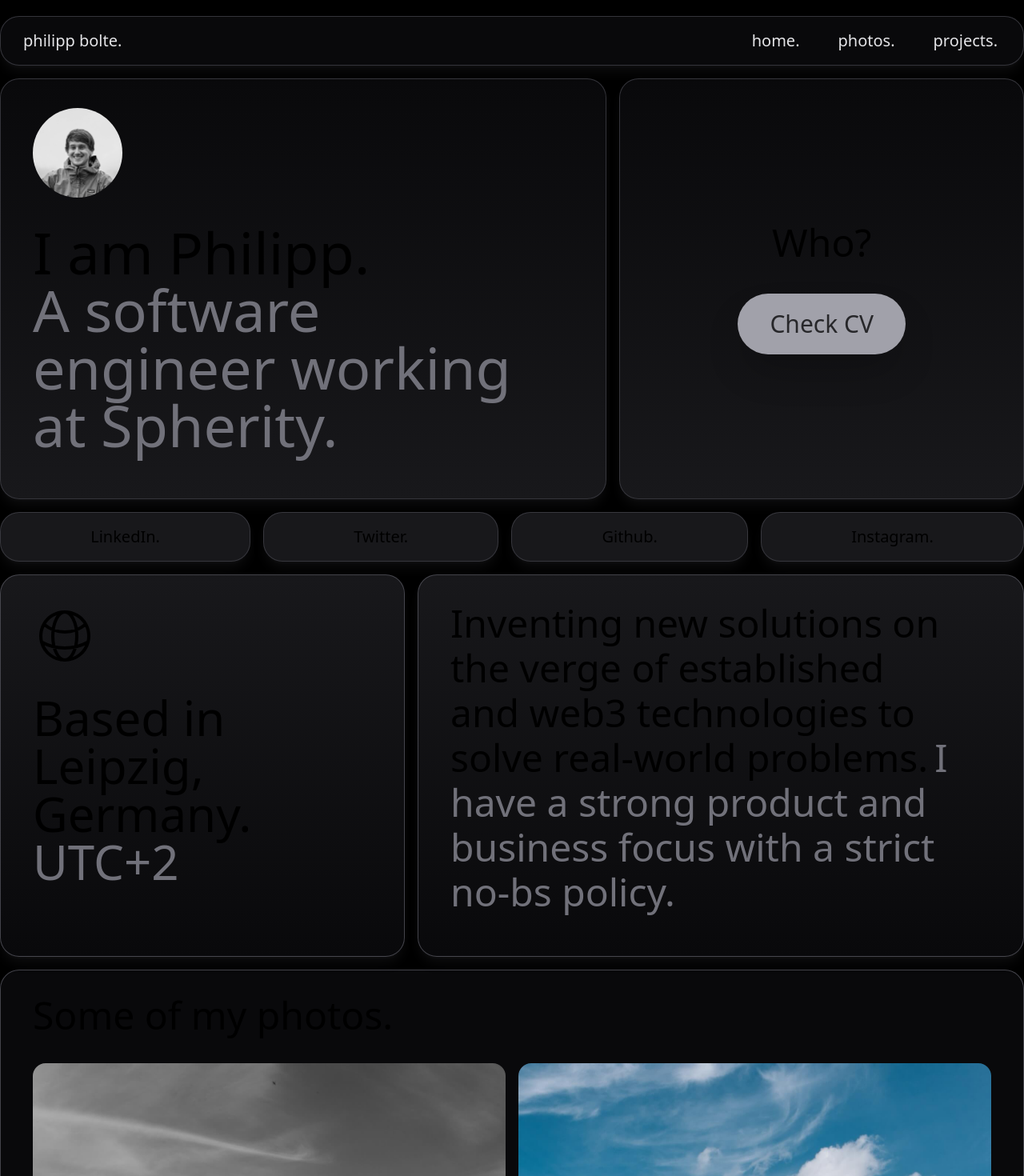
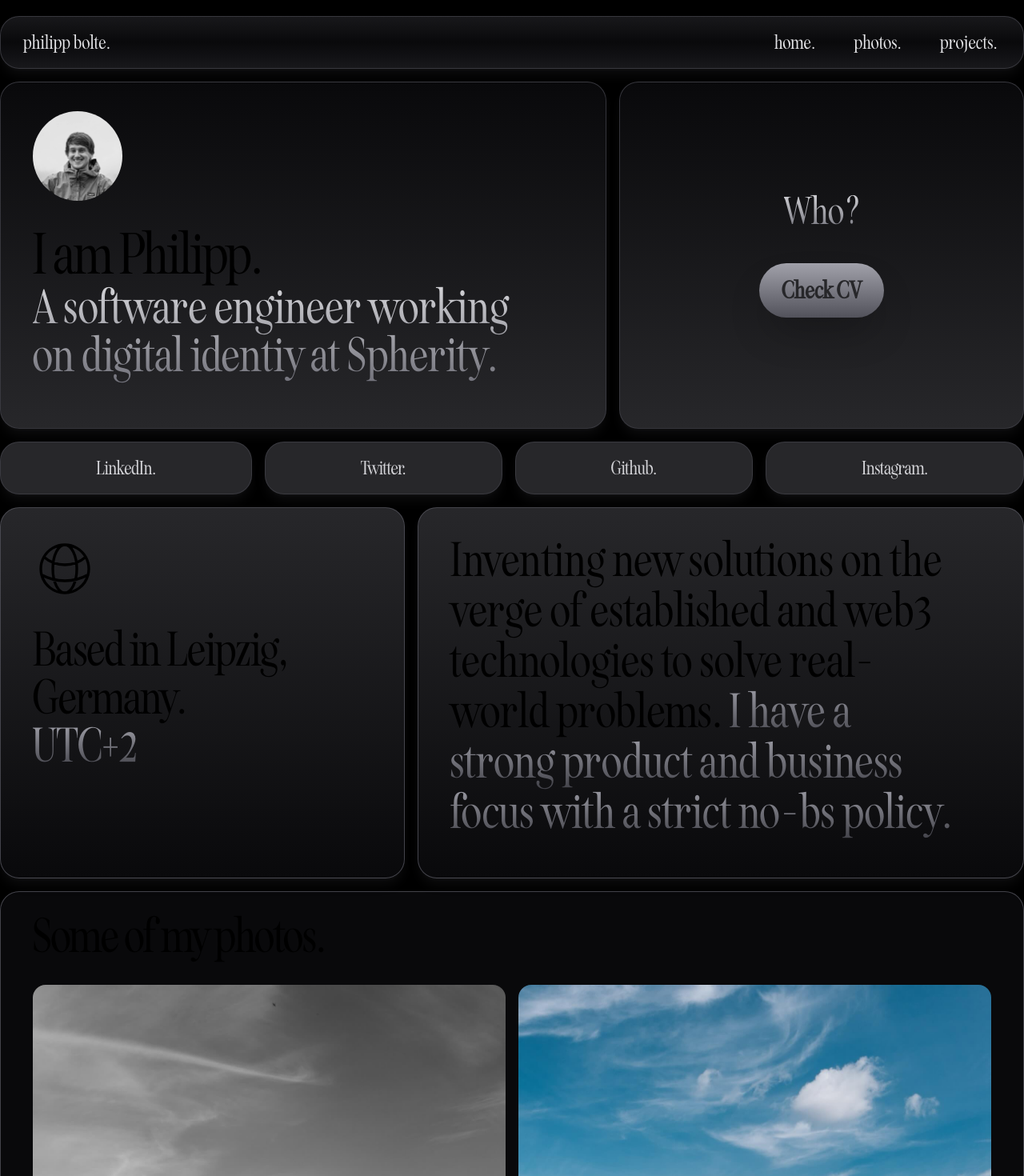
Before and after one commit to strumswell/bolte, a Next.js app: page / in a window 1280 px wide. Shown: the top 1470 px of the page at 80% size. Built offline with nearby package versions, Linux system fonts and the light colour scheme.

Commit message:
feat: updated colors and font

```diff
--- a/src/components/about.tsx
+++ b/src/components/about.tsx
@@ -1,13 +1,13 @@
 export default function About() {
   return (
     <div className="flex flex-col sm:flex-row gap-4 sm:mt-4 m-4 sm:ml-0 sm:mr-0">
-      <div className="sm:basis-2/5 bg-gradient-to-b from-zinc-900 to-zinc-950 rounded-3xl p-4 pl-10 pr-20 border border-zinc-600/80 shadow-lg shadow-zinc-700/20">
+      <div className="sm:basis-2/5 bg-gradient-to-b from-zinc-800 to-zinc-950 rounded-3xl p-4 pl-10 pr-20 border border-zinc-600/80 shadow-lg shadow-zinc-700/20">
         <div className="flex flex-col gap-4 mt-5 mb-8">
           <svg
             xmlns="http://www.w3.org/2000/svg"
             fill="none"
             viewBox="0 0 24 24"
-            strokeWidth="1.2"
+            strokeWidth="1"
             stroke="currentColor"
             className="w-20 h-20"
           >
@@ -18,17 +18,19 @@ export default function About() {
             />
           </svg>
           <div className="mt-4">
-            <p className="text-6xl font-light break-after-column">Based in Leipzig, Germany.</p>
-            <p className="text-6xl font-light text-zinc-500">UTC+2</p>
+            <p className="text-6xl font-nostalgic break-after-column">Based in Leipzig, Germany.</p>
+            <p className="text-6xl font-nostalgic bg-gradient-to-b from-zinc-400 to-zinc-700 bg-clip-text text-transparent">
+              UTC+2
+            </p>
           </div>
         </div>
       </div>
-      <div className="sm:basis-3/5 bg-gradient-to-b from-zinc-900 to-zinc-950 rounded-3xl p-4 pl-10 pr-20 border border-zinc-600/80 shadow-lg shadow-zinc-700/20">
+      <div className="sm:basis-3/5 sm:bg-gradient-to-b bg-zinc-950 sm:from-zinc-800 sm:to-zinc-950 rounded-3xl p-4 pl-10 pr-20 border border-zinc-600/80 shadow-lg shadow-zinc-700/20">
         <div className="mt-5 mb-8 leading-10">
-          <span className="text-5xl font-light">
+          <span className="text-6xl font-nostalgic tracking-wide">
             Inventing new solutions on the verge of established and web3 technologies to solve real-world problems.
           </span>
-          <span className="text-5xl font-light text-zinc-500 ml-2">
+          <span className="text-6xl font-nostalgic font-thin tracking-wide ml-2 bg-gradient-to-b from-zinc-400 to-zinc-700 bg-clip-text text-transparent">
             I have a strong product and business focus with a strict no-bs policy.
           </span>
         </div>
--- a/src/components/footer.tsx
+++ b/src/components/footer.tsx
@@ -2,10 +2,10 @@ import Link from "next/link";
 
 export default function Footer() {
   return (
-    <nav className="flex justify-between w-auto bg-zinc-950 text-xl font-light p-4 pl-7 pr-8 mt-4 mb-28 sm:mb-4 ml-4 mr-4 sm:ml-0 sm:mr-0 rounded-3xl border border-zinc-700/80 shadow-lg shadow-zinc-700/20">
+    <nav className="flex justify-between w-auto bg-gradient-to-b from-zinc-900 via-zinc-950 to-zinc-900 text-zinc-200 text-2xl font-nostalgic font-light p-4 pl-7 pr-8 mt-4 mb-28 sm:mb-4 ml-4 mr-4 sm:ml-0 sm:mr-0 rounded-3xl border border-zinc-700/80 shadow-lg shadow-zinc-700/20">
       <p className="text-zinc-200">philipp bolte.</p>
-      <p className="text-zinc-500">
-        <Link href="/privacy">privacy</Link> • © {new Date().getUTCFullYear()}
+      <p className="text-zinc-400">
+        <Link href="/privacy">privacy</Link> © {new Date().getUTCFullYear()}
       </p>
     </nav>
   );
--- a/src/components/hero.tsx
+++ b/src/components/hero.tsx
@@ -3,7 +3,7 @@ import Image from "next/image";
 export default function Hero() {
   return (
     <div className="flex flex-col sm:flex-row gap-4 pl-4 pr-4 pb-4 sm:p-0" id="home">
-      <div className="sm:basis-3/5 bg-gradient-to-b from-zinc-950 to-zinc-900 rounded-3xl p-4 pl-10 pr-10 sm:pr-20 border border-zinc-700/80 shadow-lg shadow-zinc-700/20">
+      <div className="sm:basis-3/5 bg-gradient-to-b from-zinc-950 to-zinc-800 rounded-3xl p-4 pl-10 pr-10 sm:pr-20 border border-zinc-700/80 shadow-lg shadow-zinc-700/20">
         <div className="flex flex-col gap-4 mt-5 mb-10">
           <Image
             className="object-cover rounded-full h-28 w-28 grayscale"
@@ -13,19 +13,23 @@ export default function Hero() {
             alt="profile picture"
           />
           <div className="mt-4">
-            <h1 className="text-7xl font-light break-after-column">I am Philipp.</h1>
-            <p className="text-7xl font-light text-zinc-500">A software engineer working at Spherity.</p>
+            <h1 className="text-7xl font-nostalgic font-thin break-after-column">I am Philipp.</h1>
+            <p className="text-6xl font-nostalgic pb-1 font-thin tracking-wide bg-gradient-to-b from-zinc-300 to-zinc-500 bg-clip-text text-transparent">
+              A software engineer working on digital identiy at Spherity.
+            </p>
           </div>
         </div>
       </div>
-      <div className="flex sm:basis-2/5 bg-gradient-to-b from-zinc-950 to-zinc-900 rounded-3xl p-4 pl-10 pr-10 border border-zinc-700/80 shadow-lg shadow-zinc-700/20">
+      <div className="flex sm:basis-2/5 bg-zinc-800 sm:bg-gradient-to-b sm:from-zinc-950 sm:to-zinc-800 rounded-3xl p-4 pl-10 pr-10 border border-zinc-700/80 shadow-lg shadow-zinc-700/20">
         <div className="flex flex-row sm:flex-col gap-10 sm:gap-4 m-auto h-fit items-center">
           <div className="flex justify-center">
-            <h2 className="text-5xl font-light">Who?</h2>
+            <h2 className="text-5xl font-nostalgic font-thin tracking-wide bg-gradient-to-b from-zinc-300 to-zinc-500 bg-clip-text text-transparent pr-1">
+              Who?
+            </h2>
           </div>
           <div className="flex justify-center text-center sm:mt-6">
             <a
-              className="text-2xl lg:text-3xl p-5 pl-10 pr-10 bg-zinc-400 text-zinc-800 shadow-2xl font-light transition duration-500 hover:scale-105 rounded-full"
+              className="text-2xl lg:text-3xl p-4 pl-7 pr-7 font-nostalgic font-semibold tracking-wide bg-gradient-to-b from-zinc-400 to-zinc-600 text-zinc-800 shadow-2xl transition duration-500 hover:scale-105 rounded-full"
               href="https://www.linkedin.com/in/philipp-bolte-5148601a3/"
             >
               Check CV
--- a/src/components/navigation.tsx
+++ b/src/components/navigation.tsx
@@ -1,38 +1,29 @@
 export default function Navigation() {
   return (
     <div>
-      <nav className="hidden sm:inline-flex shadow-lg shadow-zinc-700/20 mb-4 justify-between w-full bg-zinc-950 text-zinc-200 text-xl font-light p-4 pl-7 pr-8 rounded-3xl border border-zinc-700/80">
+      <nav className="hidden sm:inline-flex shadow-lg shadow-zinc-700/20 mb-4 justify-between w-full bg-gradient-to-b from-zinc-900 via-zinc-950 to-zinc-900 text-zinc-200 text-2xl font-nostalgic font-light tracking-wide p-4 pl-7 pr-8 rounded-3xl border border-zinc-700/80">
         <p>philipp bolte.</p>
         <div className="flex gap-12">
-          <a className="hover:text-zinc-400" href="#home">
+          <a className="hover:text-zinc-300" href="#home">
             home.
           </a>
-          <a className="hover:text-zinc-400" href="#photos">
+          <a className="hover:text-zinc-300" href="#photos">
             photos.
           </a>
-          <a className="hover:text-zinc-400" href="#projects">
+          <a className="hover:text-zinc-300" href="#projects">
             projects.
           </a>
         </div>
       </nav>
-      <div className="sm:hidden fixed z-50 max-w-screen bottom-4 right-4 left-4 p-4 bg-zinc-800 opacity-95 rounded-3xl border border-zinc-500/80 shadow-lg shadow-zinc-700/20">
-        <div className="grid h-full grid-cols-3 text-3xl font-light">
-          <a
-            className="inline-flex flex-col items-center justify-center rounded-r-full"
-            href="#home"
-          >
+      <div className="sm:hidden fixed z-50 max-w-screen bottom-4 right-4 left-4 p-4 bg-gradient-to-b from-zinc-800 via-zinc-950 to-zinc-800 opacity-95 rounded-3xl border border-zinc-600/80 shadow-lg shadow-zinc-700/20">
+        <div className="grid h-full grid-cols-3 text-3xl font-nostalgic font-light">
+          <a className="inline-flex flex-col items-center justify-center rounded-r-full" href="#home">
             home.
           </a>
-          <a
-            className="inline-flex flex-col items-center justify-center rounded-r-full"
-            href="#photos"
-          >
+          <a className="inline-flex flex-col items-center justify-center rounded-r-full" href="#photos">
             photos.
           </a>
-          <a
-            className="inline-flex flex-col items-center justify-center rounded-r-full"
-            href="#projects"
-          >
+          <a className="inline-flex flex-col items-center justify-center rounded-r-full" href="#projects">
             projects.
           </a>
         </div>
--- a/src/components/socials.tsx
+++ b/src/components/socials.tsx
@@ -1,26 +1,26 @@
 export default function Socials() {
   return (
-    <div className="flex flex-row gap-4 sm:mt-4 pl-4 pr-4 sm:pl-0 sm:pr-0 text-xl">
+    <div className="flex flex-row gap-4 sm:mt-4 pl-4 pr-4 sm:pl-0 sm:pr-0 text-2xl font-nostalgic">
       <a
-        className="bg-zinc-900 font-light rounded-3xl p-4 grow flex justify-center align-middle transition-all duration-500 hover:bg-zinc-400 hover:text-zinc-800 hover:scale-105 border border-zinc-700/80 shadow-lg shadow-zinc-700/20"
+        className="bg-zinc-800 text-zinc-300 font-light rounded-3xl p-4 grow flex justify-center align-middle transition-all duration-500 hover:bg-zinc-400 hover:text-zinc-800 hover:scale-105 border border-zinc-700/80 shadow-lg shadow-zinc-700/20"
         href="https://www.linkedin.com/in/philipp-bolte-5148601a3/"
       >
         LinkedIn.
       </a>
       <a
-        className="bg-zinc-900 font-light rounded-3xl p-4 grow flex justify-center align-middle transition-all duration-500 hover:bg-zinc-400 hover:text-zinc-800 hover:scale-105 border border-zinc-700/80 shadow-lg shadow-zinc-700/20"
+        className="bg-zinc-800 text-zinc-300 font-light rounded-3xl p-4 grow flex justify-center align-middle transition-all duration-500 hover:bg-zinc-400 hover:text-zinc-800 hover:scale-105 border border-zinc-700/80 shadow-lg shadow-zinc-700/20"
         href="https://twitter.com/strumswell"
       >
         Twitter.
       </a>
       <a
-        className="bg-zinc-900 font-light rounded-3xl p-4 grow flex justify-center align-middle transition-all duration-500 hover:bg-zinc-400 hover:text-zinc-800 hover:scale-105 border border-zinc-700/80 shadow-lg shadow-zinc-700/20"
+        className="bg-zinc-800 text-zinc-300 font-light rounded-3xl p-4 grow flex justify-center align-middle transition-all duration-500 hover:bg-zinc-400 hover:text-zinc-800 hover:scale-105 border border-zinc-700/80 shadow-lg shadow-zinc-700/20"
         href="https://github.com/strumswell"
       >
         Github.
       </a>
       <a
-        className="bg-zinc-900 font-light rounded-3xl p-4 grow flex justify-center align-middle transition-all duration-500 hover:bg-zinc-400 hover:text-zinc-800 hover:scale-105 border border-zinc-700/80 shadow-lg shadow-zinc-700/20"
+        className="bg-zinc-800 text-zinc-300 font-light rounded-3xl p-4 grow flex justify-center align-middle transition-all duration-500 hover:bg-zinc-400 hover:text-zinc-800 hover:scale-105 border border-zinc-700/80 shadow-lg shadow-zinc-700/20"
         href="https://www.instagram.com/strumswell/"
       >
         Instagram.
--- a/src/pages/index.tsx
+++ b/src/pages/index.tsx
@@ -24,7 +24,7 @@ export default function Home() {
           <Photos />
           <div className="flex flex-col sm:flex-row gap-4 mt-4">
             <Project
-              title="Oscar°"
+              title="Oscar"
               description="A SwiftUI weather app"
               picture="/map.jpeg"
               url="https://github.com/strumswell/oscar-weather"
--- a/src/styles/globals.css
+++ b/src/styles/globals.css
@@ -19,3 +19,11 @@ html {
 body {
   color: rgb(var(--foreground-rgb));
 }
+
+@font-face {
+  font-family: "SeriouslyNostalgicFine";
+  src: url("/fonts/Seriously Nostalgic Fine.woff2") format("woff2");
+  font-style: normal;
+  font-weight: normal;
+  text-rendering: optimizeLegibility;
+}
--- a/tailwind.config.js
+++ b/tailwind.config.js
@@ -12,6 +12,9 @@ module.exports = {
         "gradient-radial": "radial-gradient(var(--tw-gradient-stops))",
         "gradient-conic": "conic-gradient(from 180deg at 50% 50%, var(--tw-gradient-stops))",
       },
+      fontFamily: {
+        nostalgic: ["SeriouslyNostalgicFine", "serif"],
+      },
     },
   },
   plugins: [],
```
Also changed, not shown: src/components/contact.tsx (+6 -4 lines), src/components/photos.tsx (+9 -2 lines), src/components/project.tsx (+10 -4 lines), public/fonts/Seriously Nostalgic Fine.woff2 (added).
